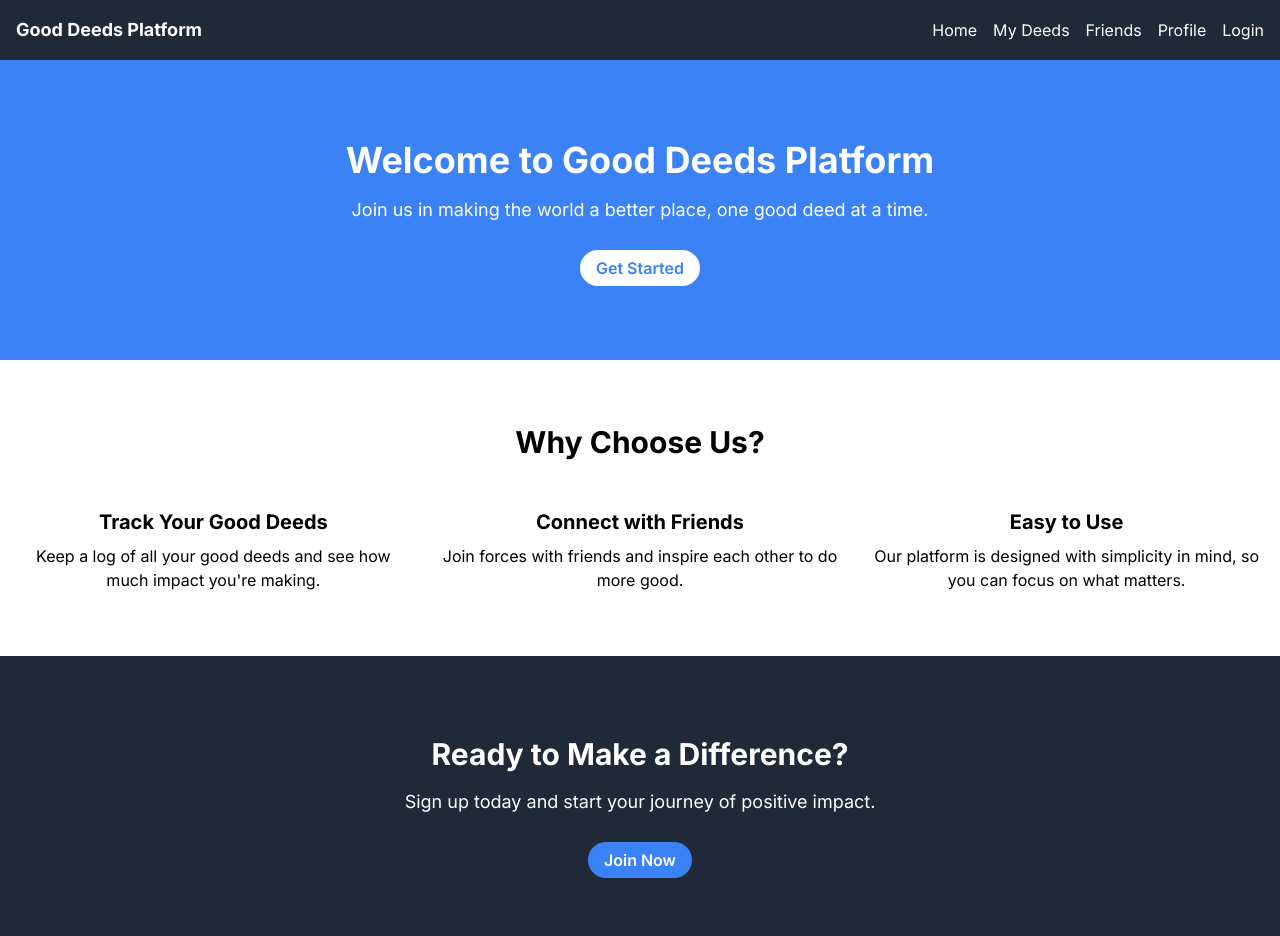
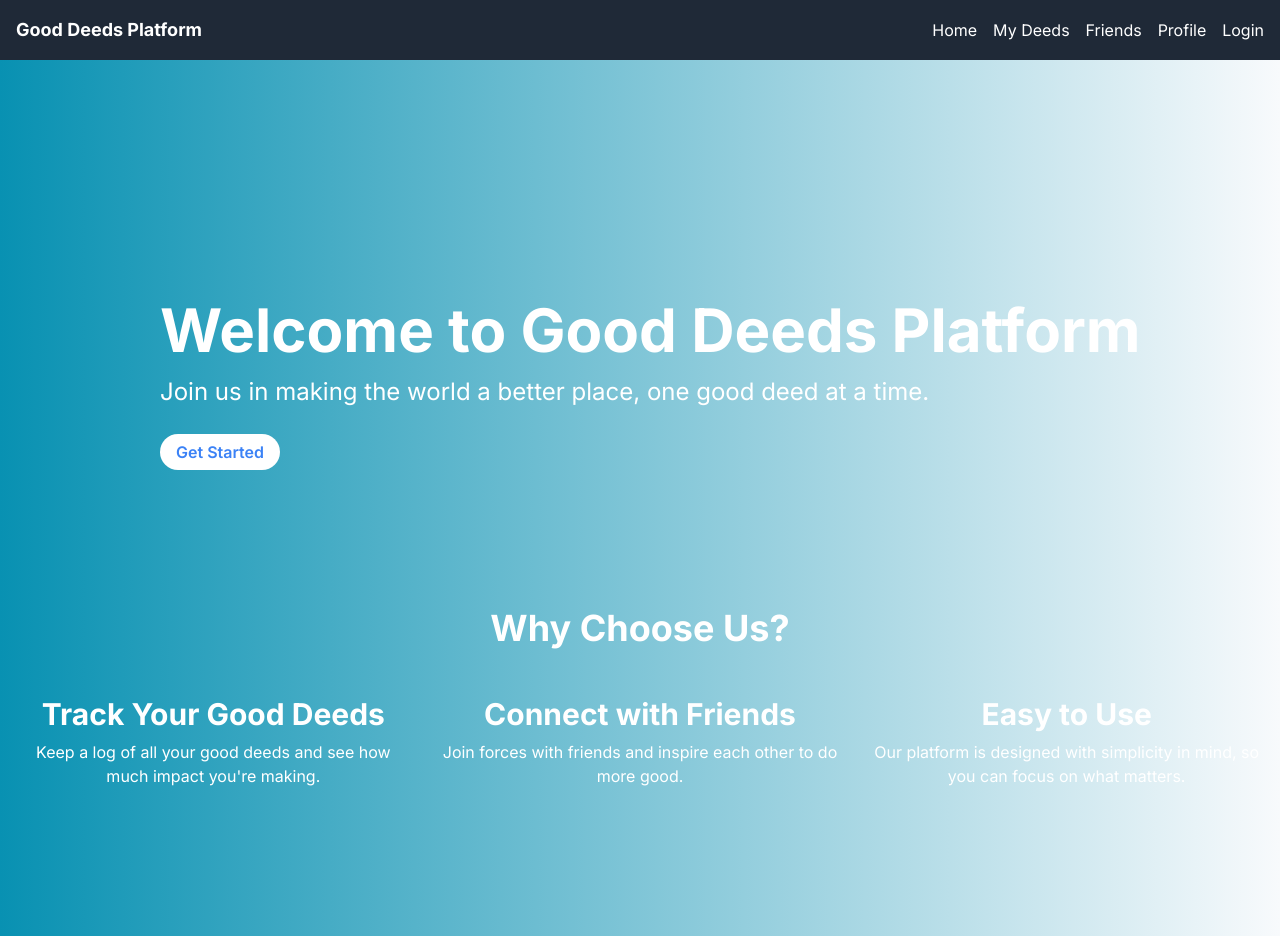
Before and after one commit to kiryl-f/good_deeds, a Next.js app in the folder frontend/: page / in a window 1280 px wide. Shown: the top 936 px of the page. Built offline with nearby package versions, Linux system fonts and the light colour scheme.

Commit message:
added gradient bg

```diff
--- a/frontend/components/register_form.tsx
+++ b/frontend/components/register_form.tsx
@@ -32,7 +32,7 @@ export default function RegisterForm() {
   };
 
   return (
-    <div className="bg-gradient-to-r from-darkBlue via-lightBeige to-lightGreen sm:mx-auto sm:w-full sm:max-w-md">
+    <div className="bg-gradient-to-l from-slate-50 to-cyan-600 sm:mx-auto sm:w-full sm:max-w-md">
       <div className="bg-white py-8 px-4 shadow sm:rounded-lg sm:px-10">
         <form className="space-y-6" onSubmit={handleSubmit}>
           <div>
--- a/frontend/pages/register.tsx
+++ b/frontend/pages/register.tsx
@@ -13,7 +13,7 @@ export default function Register() {
         <title>Create account</title>
       </Head>
       <Header />
-      <div className="flex-grow flex flex-col justify-center bg-gradient-to-r from-darkBlue via-lightBeige to-lightGreen py-12 sm:px-6 lg:px-8">
+      <div className="flex-grow flex flex-col justify-center bg-gradient-to-l from-slate-50 to-cyan-600 py-12 sm:px-6 lg:px-8">
         <div className="sm:mx-auto sm:w-full sm:max-w-md  mb-15" >
           <h2 className="mt-6 text-center text-3xl font-extrabold text-white">
             Create a new account
--- a/frontend/src/app/globals.css
+++ b/frontend/src/app/globals.css
@@ -27,10 +27,13 @@ body {
 
     */
 
-    body {
-      @apply bg-gradient-to-r from-blue-500 to-green-500 min-h-screen;
-    }
+    @apply  bg-gradient-to-l from-slate-50 to-cyan-600;
 }
+
+html {
+  @apply text-white
+}
+
 
 @layer utilities {
   .text-balance {
--- a/frontend/src/app/page.tsx
+++ b/frontend/src/app/page.tsx
@@ -18,9 +18,9 @@ export default function Home() {
       <Header />
       <main className="flex-grow">
         {/* Hero Section */}
-        <section className="bg-blue-500 text-white text-center py-20">
-          <h1 className="text-4xl font-bold mb-4">Welcome to Good Deeds Platform</h1>
-          <p className="text-lg mb-8">Join us in making the world a better place, one good deed at a time.</p>
+        <section className="text-white text-left py-20 ml-40 mt-40">
+          <h1 className="text-6xl font-bold mb-4">Welcome to Good Deeds Platform</h1>
+          <p className="text-2xl mb-8">Join us in making the world a better place, one good deed at a time.</p>
           <a href="/register" className="bg-white text-blue-500 py-2 px-4 rounded-full font-semibold hover:bg-gray-200">
             Get Started
           </a>
@@ -28,28 +28,28 @@ export default function Home() {
 
         {/* Features Section */}
         <section className="container mx-auto py-16 px-4">
-          <h2 className="text-3xl font-bold text-center mb-12">Why Choose Us?</h2>
+          <h2 className="text-4xl font-bold text-center mb-12">Why Choose Us?</h2>
           <div className="grid grid-cols-1 md:grid-cols-3 gap-8">
             <div className="text-center">
-              <h3 className="text-xl font-bold mb-2">Track Your Good Deeds</h3>
+              <h3 className="text-3xl font-bold mb-2">Track Your Good Deeds</h3>
               <p>Keep a log of all your good deeds and see how much impact you're making.</p>
             </div>
             <div className="text-center">
-              <h3 className="text-xl font-bold mb-2">Connect with Friends</h3>
+              <h3 className="text-3xl font-bold mb-2">Connect with Friends</h3>
               <p>Join forces with friends and inspire each other to do more good.</p>
             </div>
             <div className="text-center">
-              <h3 className="text-xl font-bold mb-2">Easy to Use</h3>
+              <h3 className="text-3xl font-bold mb-2">Easy to Use</h3>
               <p>Our platform is designed with simplicity in mind, so you can focus on what matters.</p>
             </div>
           </div>
         </section>
 
         {/* Call to Action Section */}
-        <section className="bg-gray-800 text-white text-center py-20">
+        <section className="text-white text-center py-20">
           <h2 className="text-3xl font-bold mb-4">Ready to Make a Difference?</h2>
           <p className="text-lg mb-8">Sign up today and start your journey of positive impact.</p>
-          <a href="/register" className="bg-blue-500 text-white py-2 px-4 rounded-full font-semibold hover:bg-blue-600">
+          <a href="/register" className="text-xl text-white bg-gradient-to-br from-pink-500 to-orange-400 hover:bg-gradient-to-bl focus:ring-4 focus:outline-none focus:ring-pink-200 dark:focus:ring-pink-800 font-medium rounded-lg text-sm px-9 py-5 text-center me-2 mb-2 mt-5">
             Join Now
           </a>
         </section>
--- a/frontend/tailwind.config.js
+++ b/frontend/tailwind.config.js
@@ -9,9 +9,9 @@ module.exports = {
   theme: {
     extend: {
       colors: {
-        darkBlue: 'rgb(2, 0, 36)', // Custom dark blue
-        lightBeige: 'rgba(212, 206, 158, 1)', // Custom light beige
-        lightGreen: 'rgba(153, 210, 191, 1)', // Custom light green
+        purpleBlue: 'rgba(98, 96, 230, 1)',    // First color
+        lightCyan: 'rgba(203, 255, 251, 1)',   // Second color
+        skyBlue: 'rgba(122, 236, 247, 1)',     // Third color
       },
     },
   },
```
